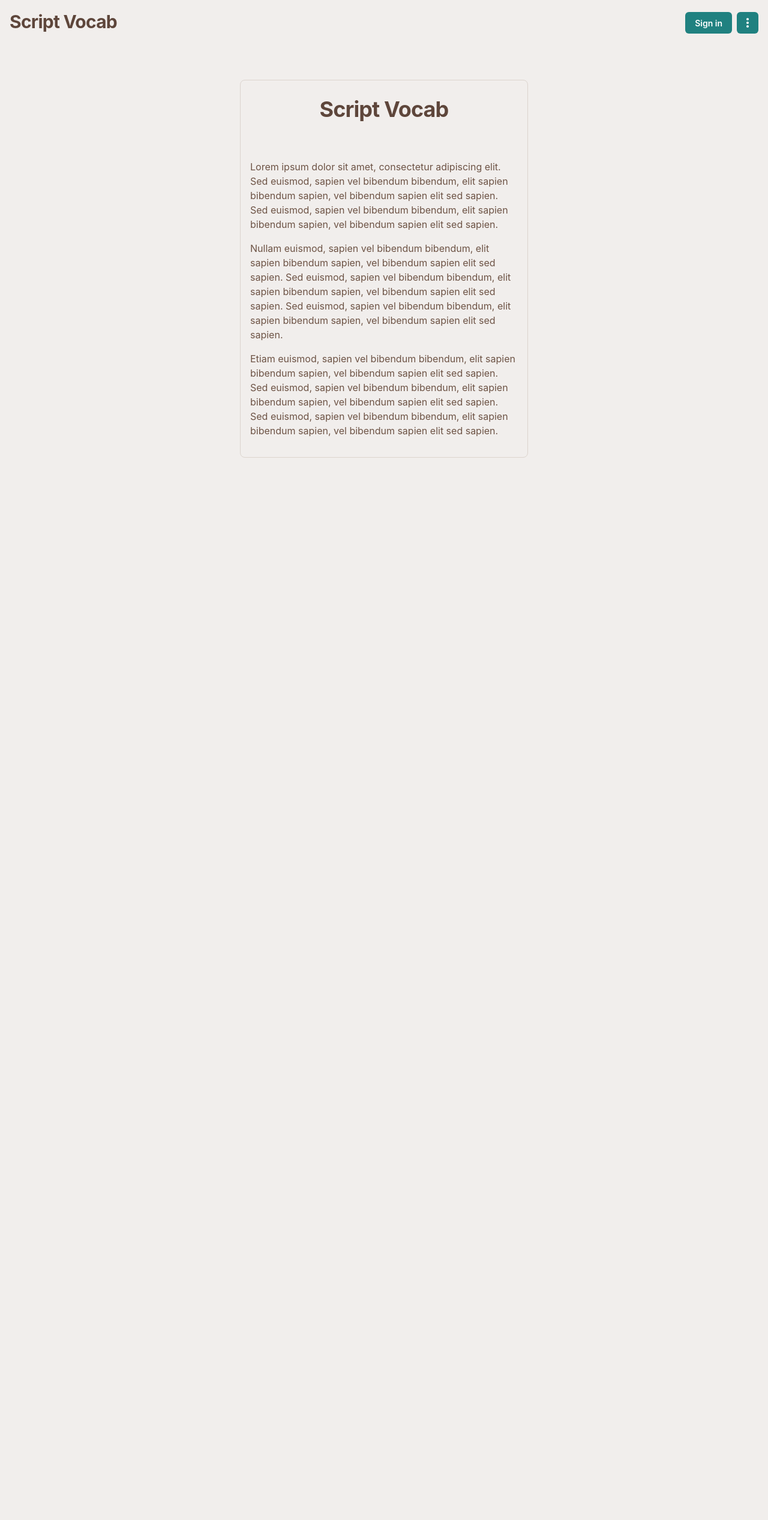
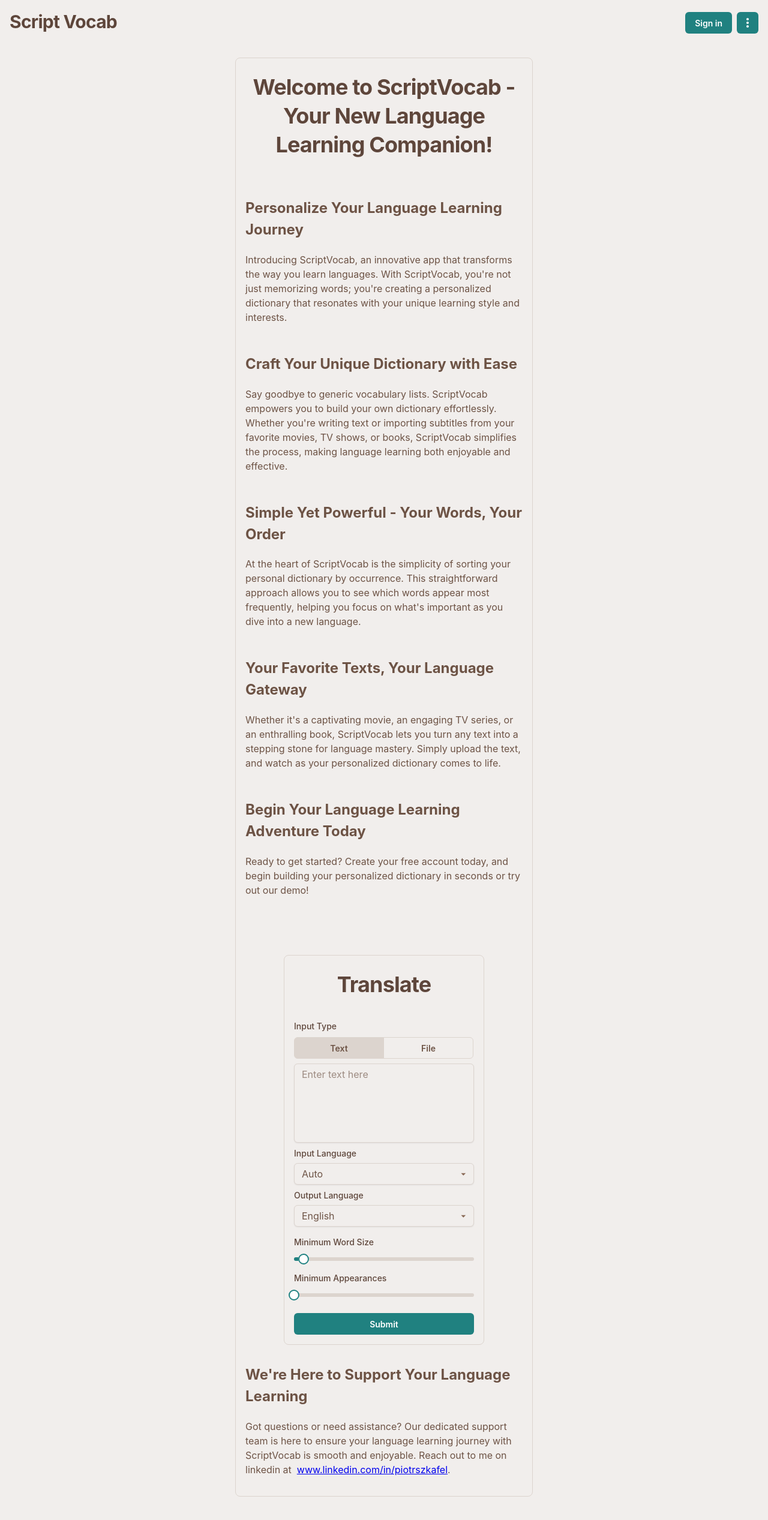
Before and after one commit to Kafelixon/ScribtVocabFrontend, a React (Vite) app: page / in a window 1280 px wide. Shown: the top 2534 px of the page at 60% size. Before the commit the page ends 800 px from the top, so only its background shows below. Built offline with nearby package versions, Linux system fonts and the light colour scheme; no server answers.

Commit message:
Landing page done, few visual fixes

```diff
--- a/components/LandingPage.tsx
+++ b/components/LandingPage.tsx
@@ -1,5 +1,6 @@
 import { Typography, Stack } from "@mui/joy";
 import StyledCard from "../components/StyledCard";
+import { TranslationView } from "./TranslationView";
 
 export const LandingPage = () => {
   return (
@@ -10,6 +11,7 @@
       justifyContent="center"
       alignItems="center"
       mt={12}
+      mb={6}
     >
       <StyledCard>
         <Typography
@@ -18,31 +20,72 @@
           textAlign="center"
           sx={{ mb: 4, mt: 1 }}
         >
-          Script Vocab
+          Welcome to ScriptVocab - Your New Language Learning Companion!
         </Typography>
-        <div style={{}}>
+
+        <section className="personalizeLearning">
+          <h2>Personalize Your Language Learning Journey</h2>
           <p>
-            Lorem ipsum dolor sit amet, consectetur adipiscing elit. Sed
-            euismod, sapien vel bibendum bibendum, elit sapien bibendum sapien,
-            vel bibendum sapien elit sed sapien. Sed euismod, sapien vel
-            bibendum bibendum, elit sapien bibendum sapien, vel bibendum sapien
-            elit sed sapien.
+            Introducing ScriptVocab, an innovative app that transforms the way
+            you learn languages. With ScriptVocab, you're not just memorizing
+            words; you're creating a personalized dictionary that resonates with
+            your unique learning style and interests.
           </p>
+        </section>
+
+        <section className="uniqueDictionary">
+          <h2>Craft Your Unique Dictionary with Ease</h2>
           <p>
-            Nullam euismod, sapien vel bibendum bibendum, elit sapien bibendum
-            sapien, vel bibendum sapien elit sed sapien. Sed euismod, sapien vel
-            bibendum bibendum, elit sapien bibendum sapien, vel bibendum sapien
-            elit sed sapien. Sed euismod, sapien vel bibendum bibendum, elit
-            sapien bibendum sapien, vel bibendum sapien elit sed sapien.
+            Say goodbye to generic vocabulary lists. ScriptVocab empowers you to
+            build your own dictionary effortlessly. Whether you're writing text
+            or importing subtitles from your favorite movies, TV shows, or
+            books, ScriptVocab simplifies the process, making language learning
+            both enjoyable and effective.
           </p>
+        </section>
+
+        <section className="simplePowerful">
+          <h2>Simple Yet Powerful - Your Words, Your Order</h2>
           <p>
-            Etiam euismod, sapien vel bibendum bibendum, elit sapien bibendum
-            sapien, vel bibendum sapien elit sed sapien. Sed euismod, sapien vel
-            bibendum bibendum, elit sapien bibendum sapien, vel bibendum sapien
-            elit sed sapien. Sed euismod, sapien vel bibendum bibendum, elit
-            sapien bibendum sapien, vel bibendum sapien elit sed sapien.
+            At the heart of ScriptVocab is the simplicity of sorting your
+            personal dictionary by occurrence. This straightforward approach
+            allows you to see which words appear most frequently, helping you
+            focus on what's important as you dive into a new language.
           </p>
-        </div>
+        </section>
+
+        <section className="languageGateway">
+          <h2>Your Favorite Texts, Your Language Gateway</h2>
+          <p>
+            Whether it's a captivating movie, an engaging TV series, or an
+            enthralling book, ScriptVocab lets you turn any text into a stepping
+            stone for language mastery. Simply upload the text, and watch as
+            your personalized dictionary comes to life.
+          </p>
+        </section>
+
+        <section className="startAdventure">
+          <h2>Begin Your Language Learning Adventure Today</h2>
+          <p>
+            Ready to get started? Create your free account today, and begin
+            building your personalized dictionary in seconds or try out our
+            demo!
+          </p>
+          <TranslationView />
+        </section>
+
+        <section className="supportSection">
+          <h2>We're Here to Support Your Language Learning</h2>
+          <p>
+            Got questions or need assistance? Our dedicated support team is here
+            to ensure your language learning journey with ScriptVocab is smooth
+            and enjoyable. Reach out to me on linkedin at &nbsp;
+            <a href="https://www.linkedin.com/in/piotrszkafel/">
+              www.linkedin.com/in/piotrszkafel
+            </a>
+            .
+          </p>
+        </section>
       </StyledCard>
     </Stack>
   );
--- a/components/PersonalDictionary.tsx
+++ b/components/PersonalDictionary.tsx
@@ -80,6 +80,14 @@
   }
 
   return (
+    <Stack
+      direction={{ xs: "column", sm: "row" }}
+      spacing={{ xs: 1, sm: 2, md: 4, pt: 7 }}
+      marginX={{ xs: 10, sm: 20, md: 50, pt: 100 }}
+      justifyContent="center"
+      alignItems="center"
+      mt={6}
+    >
       <StyledCard>
         {userDictionary && userDictionary.length > 0 ? (
           <>
@@ -119,5 +127,6 @@
           <p>Your personal dictionary is empty.</p>
         )}
       </StyledCard>
+    </Stack>
   );
 };
--- a/components/StyledCard.tsx
+++ b/components/StyledCard.tsx
@@ -13,7 +13,6 @@
       width: { xs: 300, sm: "auto" },
       alignItems: "center",
       maxWidth: "80vw",
-      maxHeight: "80vh",
       flexGrow: 1,
       boxSizing: "border-box",
     }}
--- a/components/TranslatedResponseTable.tsx
+++ b/components/TranslatedResponseTable.tsx
@@ -36,7 +36,7 @@
   };
 
   return (
-    <Sheet sx={{ overflow: "auto" }}>
+    <Sheet sx={{ overflow: "auto", maxHeight: "60vh" }}>
       <Table aria-label="translated text table" stickyHeader hoverRow>
         <thead>
           <tr>
--- a/components/TranslationView.tsx
+++ b/components/TranslationView.tsx
@@ -100,7 +100,7 @@
           level="h1"
           fontWeight="xl"
           textAlign="center"
-          sx={{ mb: 4, mt: 1 }}
+          sx={{ mb: 2, mt: 1 }}
         >
           Translate
         </Typography>
@@ -118,7 +118,6 @@
           {textOrFile === "text" ? (
             <Textarea
               placeholder="Enter text here"
-              defaultValue="Try to put text longer than 4 lines."
               sx={{ height: 132 }}
               onChange={(event) => {
                 setText(event.target.value);
```
Lines whose indentation alone changed are shown as unchanged.
